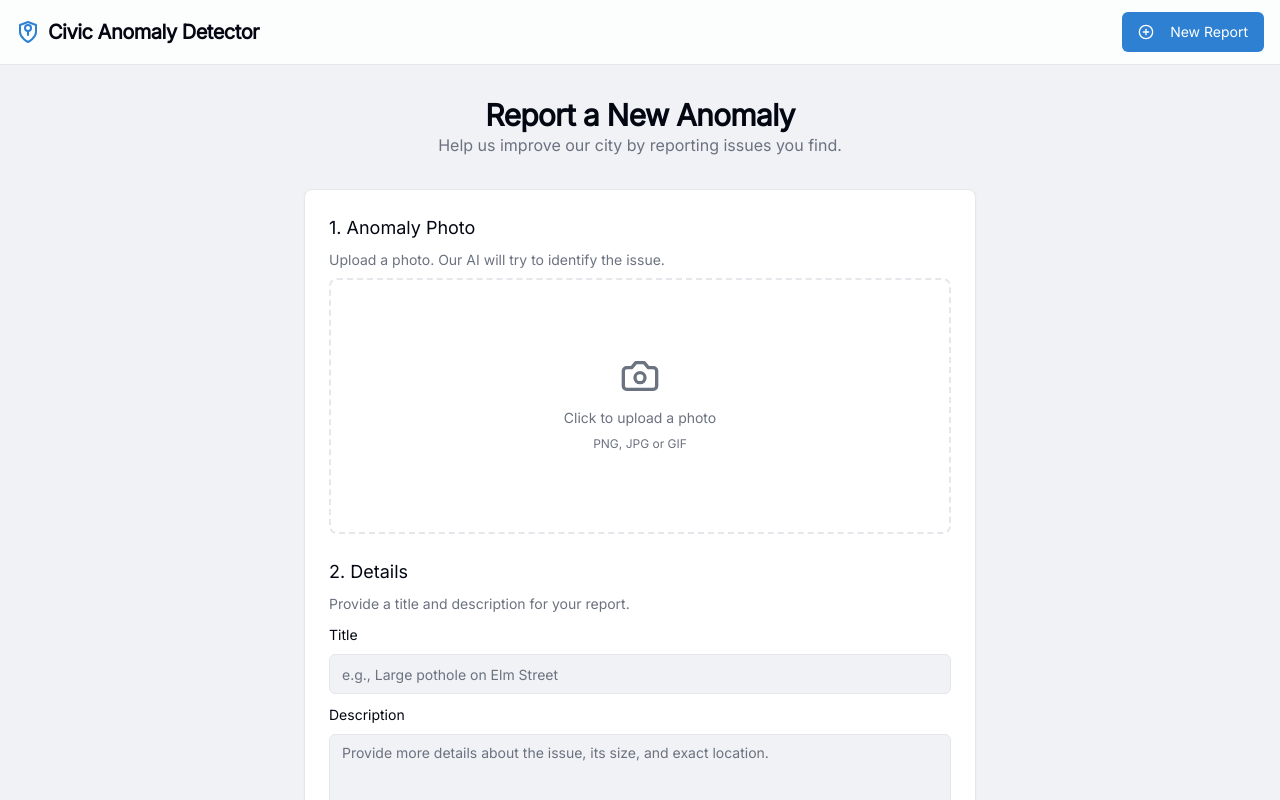
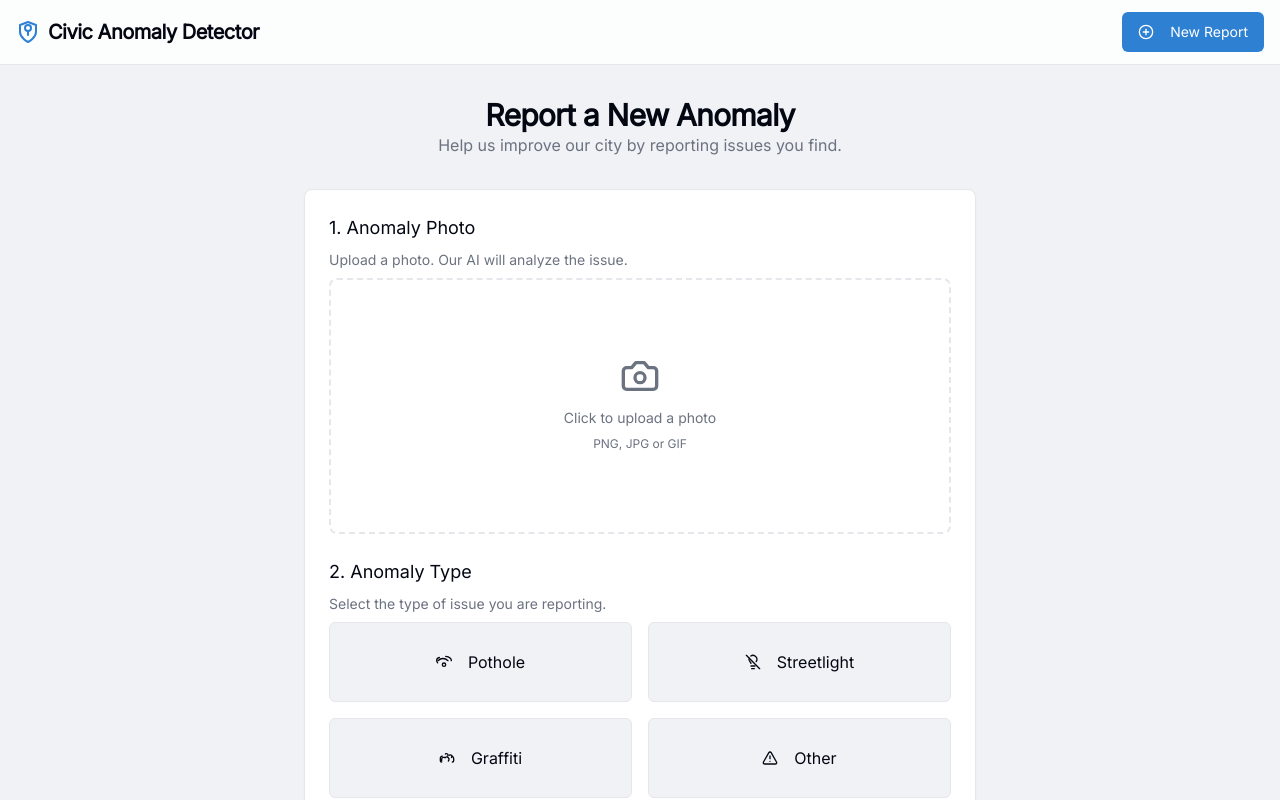
Before and after one commit to Om-Bhavsar-6/civic-anomaly-detector, a Next.js app: page /report in a window 1280 px wide. Shown: the top 800 px of the page. Built offline with nearby package versions, Linux system fonts and the light colour scheme; what @genkit-ai/googleai, genkit would draw is missing.

Commit message:
remove the 2.details section and keep the first section also make it wor

```diff
--- a/src/app/report/actions.ts
+++ b/src/app/report/actions.ts
@@ -3,6 +3,7 @@
 
 import { detectAnomalyFromImage, type DetectAnomalyFromImageOutput } from "@/ai/flows/detect-anomaly";
 import { db, storage } from "@/lib/firebase";
+import { AnomalyType } from "@/lib/types";
 import { addDoc, collection } from "firebase/firestore";
 import { ref, uploadString, getDownloadURL } from "firebase/storage";
 import { z } from "zod";
@@ -21,16 +22,14 @@ export async function runAnalysis(photoDataUri: string): Promise<DetectAnomalyFr
 }
 
 const reportSchema = z.object({
-    title: z.string().min(5),
-    description: z.string().min(10),
     photoDataUri: z.string(),
+    anomalyType: z.nativeEnum(AnomalyType),
 });
 
 export async function submitReport(formData: FormData) {
     const rawFormData = {
-        title: formData.get('title'),
-        description: formData.get('description'),
         photoDataUri: formData.get('photoDataUri'),
+        anomalyType: formData.get('anomalyType'),
     };
 
     const validatedFields = reportSchema.safeParse(rawFormData);
@@ -38,14 +37,19 @@ export async function submitReport(formData: FormData) {
         throw new Error("Invalid form data provided.");
     }
 
-    const { title, description, photoDataUri } = validatedFields.data;
+    const { photoDataUri, anomalyType } = validatedFields.data;
 
     try {
+        // Generate title and description from AI analysis
+        const analysisResult = await detectAnomalyFromImage({ photoDataUri });
+        const title = `${anomalyType} Report`;
+        const description = analysisResult.anomalies.length > 0 ? analysisResult.anomalies.join(', ') : `A new ${anomalyType} has been reported.`;
+
         // Upload image to Firebase Storage
         const storageRef = ref(storage, `anomalies/${Date.now()}-${Math.random().toString(36).substring(2)}.jpg`);
         const uploadResult = await uploadString(storageRef, photoDataUri, 'data_url');
         const imageUrl = await getDownloadURL(uploadResult.ref);
-        const imageHint = "user uploaded"; // Placeholder hint
+        const imageHint = anomalyType.toLowerCase();
 
         // Save report to Firestore
         await addDoc(collection(db, "reports"), {
@@ -53,7 +57,7 @@ export async function submitReport(formData: FormData) {
             description,
             imageUrl,
             imageHint,
-            type: "Other", // Default type for now
+            type: anomalyType,
             status: "Received",
             reportedAt: new Date(),
         });
--- a/src/components/report-form.tsx
+++ b/src/components/report-form.tsx
@@ -7,22 +7,29 @@ import { useForm, type SubmitHandler } from 'react-hook-form';
 import { zodResolver } from '@hookform/resolvers/zod';
 import { z } from 'zod';
 import Image from 'next/image';
-import { Camera, Loader2, Wand2, CheckCircle, Info } from 'lucide-react';
+import { Camera, Loader2, Wand2, CheckCircle, Info, LightbulbOff, AlertTriangle } from 'lucide-react';
+import { PotholeIcon, GraffitiIcon } from '@/components/icons';
 
 import { Button } from '@/components/ui/button';
 import { Input } from '@/components/ui/input';
-import { Textarea } from '@/components/ui/textarea';
 import { Card, CardContent, CardFooter } from '@/components/ui/card';
-import { Form, FormControl, FormField, FormItem, FormLabel, FormMessage } from '@/components/ui/form';
+import { Form, FormControl, FormField, FormItem, FormMessage } from '@/components/ui/form';
 import { useToast } from '@/hooks/use-toast';
 import { runAnalysis, submitReport } from '@/app/report/actions';
 import { Alert, AlertDescription, AlertTitle } from '@/components/ui/alert';
 import { cn } from '@/lib/utils';
+import type { AnomalyType } from '@/lib/types';
+
+const anomalyTypes: { type: AnomalyType; icon: React.ElementType; label: string }[] = [
+    { type: 'Pothole', icon: PotholeIcon, label: 'Pothole' },
+    { type: 'Broken Streetlight', icon: LightbulbOff, label: 'Streetlight' },
+    { type: 'Graffiti', icon: GraffitiIcon, label: 'Graffiti' },
+    { type: 'Other', icon: AlertTriangle, label: 'Other' },
+];
 
 const reportSchema = z.object({
-  title: z.string().min(5, { message: 'Title must be at least 5 characters long.' }),
-  description: z.string().min(10, { message: 'Description must be at least 10 characters long.' }),
   image: z.instanceof(FileList).refine(files => files?.length > 0, 'An image is required.'),
+  anomalyType: z.string().refine(value => !!value, { message: 'Please select an anomaly type.' }),
 });
 
 type ReportFormValues = z.infer<typeof reportSchema>;
@@ -38,8 +45,7 @@ export function ReportForm() {
   const form = useForm<ReportFormValues>({
     resolver: zodResolver(reportSchema),
     defaultValues: {
-      title: '',
-      description: '',
+      anomalyType: '',
     },
   });
 
@@ -57,11 +63,8 @@ export function ReportForm() {
         try {
           const result = await runAnalysis(dataUri);
           setAnalysisResult(result.anomalies);
-          if (result.anomalies.length > 0 && !form.getValues('description')) {
-            form.setValue('description', result.anomalies.join(', '));
-          }
         } catch (error) {
-          toast({ variant: 'destructive', title: "AI Analysis Failed", description: "Could not analyze the image. Please describe the issue manually." });
+          toast({ variant: 'destructive', title: "AI Analysis Failed", description: "Could not analyze the image." });
         } finally {
           setIsAnalyzing(false);
         }
@@ -79,8 +82,7 @@ export function ReportForm() {
 
     try {
         const formData = new FormData();
-        formData.append('title', data.title);
-        formData.append('description', data.description);
+        formData.append('anomalyType', data.anomalyType);
         formData.append('photoDataUri', imagePreview);
 
         await submitReport(formData);
@@ -110,7 +112,7 @@ export function ReportForm() {
             <div className="space-y-2">
               <h3 className="text-lg font-medium">1. Anomaly Photo</h3>
               <p className="text-sm text-muted-foreground">
-                Upload a photo. Our AI will try to identify the issue.
+                Upload a photo. Our AI will analyze the issue.
               </p>
               <FormField
                 control={form.control}
@@ -162,46 +164,40 @@ export function ReportForm() {
                   <Alert variant="default" className={cn(analysisResult.length > 0 ? "bg-blue-50 border-blue-200" : "bg-green-50 border-green-200")}>
                      {analysisResult.length > 0 ? <Info className="h-4 w-4 text-blue-600" /> : <CheckCircle className="h-4 w-4 text-green-600" />}
                     <AlertTitle className={cn(analysisResult.length > 0 ? "text-blue-800" : "text-green-800")}>
-                      {analysisResult.length > 0 ? "Anomalies Detected" : "Looking Good!"}
+                      {analysisResult.length > 0 ? "Potential Anomalies Detected" : "Looking Good!"}
                     </AlertTitle>
                     <AlertDescription className={cn(analysisResult.length > 0 ? "text-blue-700" : "text-green-700")}>
-                        {analysisResult.length > 0 ? `Detected: ${analysisResult.join(', ')}` : "We couldn't auto-detect an issue, the image looks normal. If you still see a problem, please describe it below."}
+                        {analysisResult.length > 0 ? `We detected: ${analysisResult.join(', ')}.` : "We couldn't auto-detect an issue, the image looks normal."} Please select an anomaly type below.
                     </AlertDescription>
                   </Alert>
                )}
             </div>
 
             <div className="space-y-2">
-                <h3 className="text-lg font-medium">2. Details</h3>
+                <h3 className="text-lg font-medium">2. Anomaly Type</h3>
                 <p className="text-sm text-muted-foreground">
-                    Provide a title and description for your report.
+                    Select the type of issue you are reporting.
                 </p>
                 <FormField
                 control={form.control}
-                name="title"
+                name="anomalyType"
                 render={({ field }) => (
                     <FormItem>
-                    <FormLabel>Title</FormLabel>
                     <FormControl>
-                        <Input placeholder="e.g., Large pothole on Elm Street" {...field} />
-                    </FormControl>
-                    <FormMessage />
-                    </FormItem>
-                )}
-                />
-                <FormField
-                control={form.control}
-                name="description"
-                render={({ field }) => (
-                    <FormItem>
-                    <FormLabel>Description</FormLabel>
-                    <FormControl>
-                        <Textarea
-                        placeholder="Provide more details about the issue, its size, and exact location."
-                        className="resize-y"
-                        rows={4}
-                        {...field}
-                        />
+                        <div className="grid grid-cols-2 gap-4">
+                            {anomalyTypes.map(({type, icon: Icon, label}) => (
+                                <Button
+                                key={type}
+                                type="button"
+                                variant={field.value === type ? 'default' : 'outline'}
+                                className="h-20 text-base"
+                                onClick={() => field.onChange(type)}
+                                >
+                                <Icon className="mr-2 h-6 w-6" />
+                                {label}
+                                </Button>
+                            ))}
+                        </div>
                     </FormControl>
                     <FormMessage />
                     </FormItem>
@@ -210,7 +206,7 @@ export function ReportForm() {
             </div>
           </CardContent>
           <CardFooter>
-            <Button type="submit" disabled={isSubmitting || isAnalyzing} className="w-full">
+            <Button type="submit" disabled={isSubmitting || isAnalyzing || !imagePreview} className="w-full">
               {isSubmitting ? <Loader2 className="mr-2 h-4 w-4 animate-spin" /> : null}
               Submit Report
             </Button>
--- a/src/lib/types.ts
+++ b/src/lib/types.ts
@@ -1,6 +1,12 @@
 import type { Timestamp } from 'firebase/firestore';
 
-export type AnomalyType = 'Pothole' | 'Broken Streetlight' | 'Graffiti' | 'Other';
+export enum AnomalyType {
+  Pothole = 'Pothole',
+  BrokenStreetlight = 'Broken Streetlight',
+  Graffiti = 'Graffiti',
+  Other = 'Other',
+};
+
 export type ReportStatus = 'Received' | 'In Progress' | 'Resolved';
 
 export interface Report {
```
